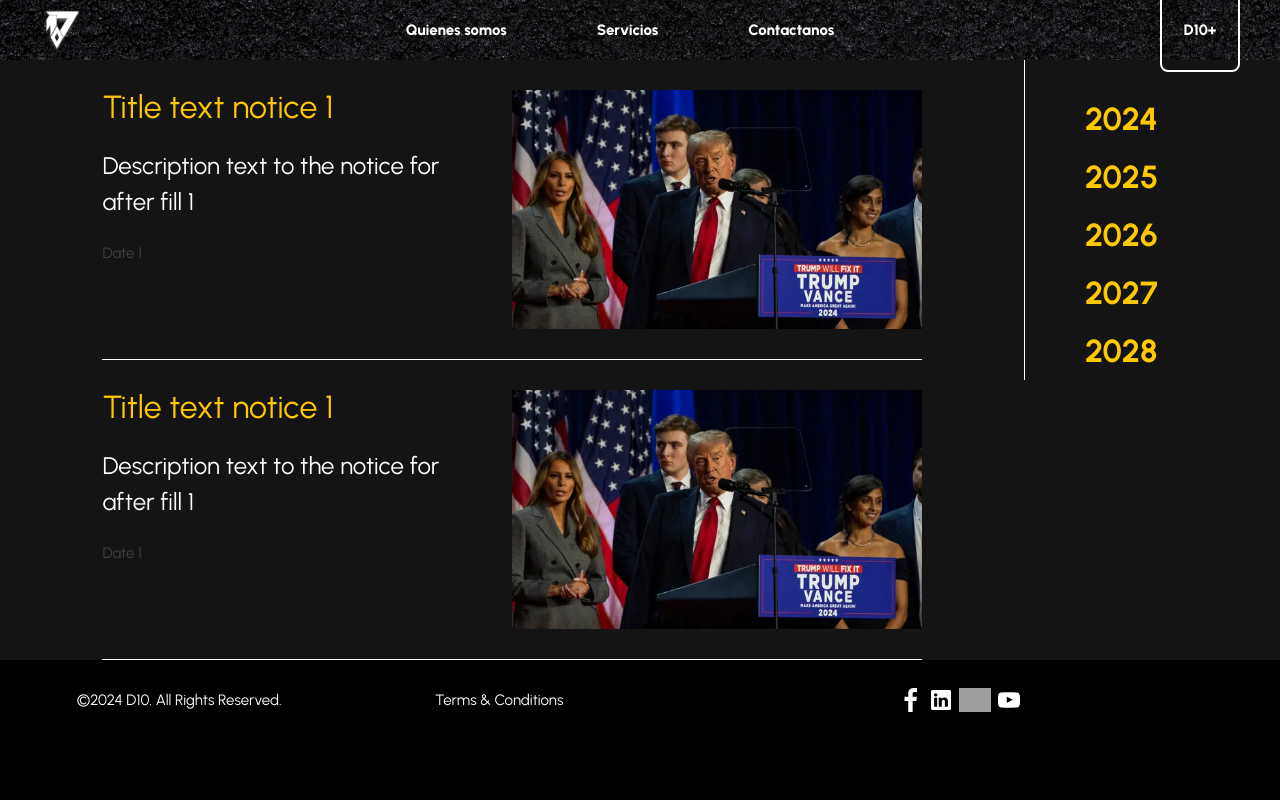
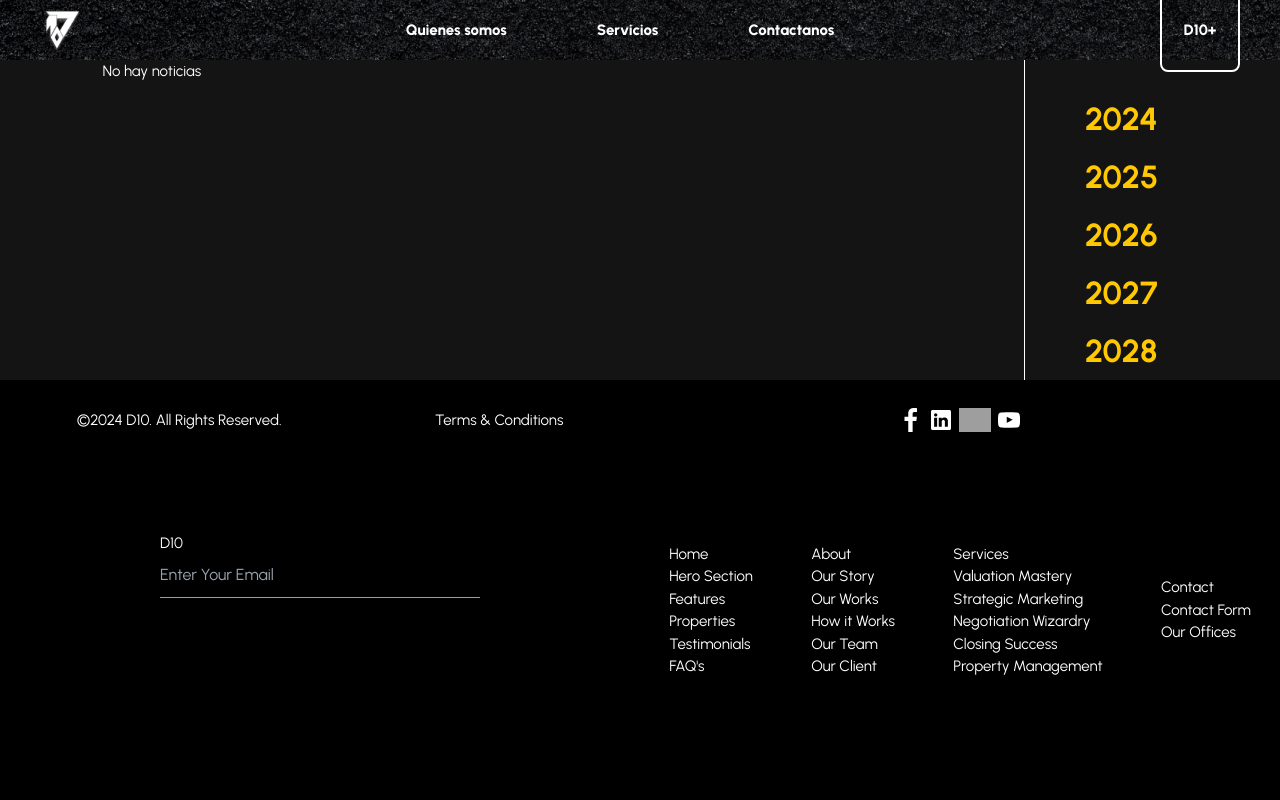
Before and after one commit to d10sport/front-d10, a React (Vite) app: page /#/news in a window 1280 px wide. Shown: the top 800 px of the page. Built offline with nearby package versions, Linux system fonts and the light colour scheme; grey boxes are pictures that could not be loaded.

Commit message:
New functions in news

```diff
--- a/src/routes/news/news.css
+++ b/src/routes/news/news.css
@@ -65,6 +65,7 @@
   height: 100%;
   padding: 2rem 0px 0px 4rem;
   border-left: 1px solid white;
+  user-select: none;
 }
 
 .cntr__date {
@@ -100,6 +101,12 @@
   margin: 2px 0;
 }
 
+.month__item:hover {
+  color: #ffc802;
+  cursor: pointer;
+  transition: 0.4s;
+}
+
 .months__list.expand {
   max-height: 300px;
 }
--- a/src/routes/news/news.jsx
+++ b/src/routes/news/news.jsx
@@ -1,13 +1,26 @@
-import { useState } from 'react';
+import { useState, useEffect } from 'react';
 import HeaderPage from '../../layouts/header-pages/header-page.jsx';
 import Footer from "../../layouts/footer/footer.jsx";
 import cover from '../../assets/img/cover_example_news.png';
 import './news.css';
 
 export default function News() {
-  const itemsPerPage = 10; // Nuevo
-  const [currentPage, setCurrentPage] = useState(1); // Nuevo
+  const itemsPerPage = 10;
+  const [currentPage, setCurrentPage] = useState(1);
   const [expandedYear, setExpandedYear] = useState(null);
+
+  // Obtener año y mes actuales
+  const currentYear = new Date().getFullYear();
+  const currentMonth = new Date().getMonth() + 1;
+
+  // Estado inicial basado en la fecha actual
+  const [selectedYear, setSelectedYear] = useState(currentYear);
+  const [selectedMonth, setSelectedMonth] = useState(currentMonth);
+
+  useEffect(() => {
+    setSelectedYear(currentYear);
+    setSelectedMonth(currentMonth);
+  }, [currentYear, currentMonth]);
 
   const years = [2024, 2025, 2026, 2027, 2028];
   const months = [
@@ -19,30 +32,51 @@
     {
       title: "Title text notice 1",
       description: "Description text to the notice for after fill 1",
-      date: "Date 1",
+      date: "2024-1",
       image: cover,
     },
     {
-      title: "Title text notice 1",
-      description: "Description text to the notice for after fill 1",
-      date: "Date 1",
+      title: "Title text notice 2",
+      description: "Description text to the notice for after fill 2",
+      date: "2027-7",
       image: cover,
     },
     // Añade más datos aquí
   ];
 
-  const totalPages = Math.ceil(newsData.length / itemsPerPage); // Nuevo
+  // Filtrar noticias según el año y el mes seleccionados
+  const filteredNews = newsData.filter(item => {
+    const [year, month] = item.date.split('-');
+    return (
+      (!selectedYear || selectedYear === parseInt(year)) &&
+      (!selectedMonth || selectedMonth === parseInt(month))
+    );
+  });
 
-  const currentData = newsData.slice( // Nuevo
+  const totalPages = Math.ceil(filteredNews.length / itemsPerPage);
+
+  const filteredData = newsData.filter((item) =>
+    item.date.startsWith(`${selectedYear}-${selectedMonth}`)
+  );
+
+  const currentData = filteredData.slice(
     (currentPage - 1) * itemsPerPage,
     currentPage * itemsPerPage
   );
 
   const toggleYear = (year) => {
     setExpandedYear(expandedYear === year ? null : year);
+    setSelectedYear(year);
+    setSelectedMonth(null); // Resetear mes al seleccionar un año
+    setCurrentPage(1); // Reiniciar a la primera página
   };
 
-  const handlePageChange = (page) => { // Nuevo
+  const selectMonth = (monthIndex) => {
+    setSelectedMonth(monthIndex + 1); // Mes en formato numérico
+    setCurrentPage(1); // Reiniciar a la primera página
+  };
+
+  const handlePageChange = (page) => {
     setCurrentPage(page);
   };
 
@@ -52,7 +86,7 @@
       <div className="container__news">
         <main className="news">
           <section className="section__news">
-            {currentData.map((item, index) => ( // Cambiar `newsData` por `currentData`
+            {currentData.map((item, index) => (
               <article className="article__news" key={index}>
                 <div className="cntr-text__news">
                   <h1 className="title__news">{item.title}</h1>
@@ -65,8 +99,29 @@
               </article>
             ))}
           </section>
+
+          <section className="section__news">
+            {filteredData.length > 0 ? (
+            currentData.map((item, index) => (
+              <article className="article__news" key={index}>
+                <div className="cntr-text__news">
+                  <h1 className="title__news">{item.title}</h1>
+                  <p className="text__news">{item.description}</p>
+                  <p className="date__news">{item.date}</p>
+                </div>
+                <div className="cntr-img__news">
+                  <img src={item.image} alt="img" className="img__news" />
+                </div>
+              </article>
+              ))
+            ) : (
+              <p className="no-news-message text-8xl">No hay noticias</p> // Mensaje si no hay datos
+            )}
+          </section>
+
+
           {/* Paginación */}
-          {totalPages > 1 && ( // Nuevo
+          {totalPages > 1 && (
             <div className="pagination">
               {Array.from({ length: totalPages }, (_, i) => (
                 <button
@@ -89,8 +144,14 @@
                   {year}
                 </div>
                 <ul className={`months__list ${expandedYear === year ? 'expand' : ''}`}>
-                  {expandedYear === year && months.map((month) => (
-                    <li key={month} className="month__item">{month}</li>
+                  {expandedYear === year && months.map((month, index) => (
+                    <li
+                      key={month}
+                      className="month__item"
+                      onClick={() => selectMonth(index)}
+                    >
+                      {month}
+                    </li>
                   ))}
                 </ul>
               </li>
```
